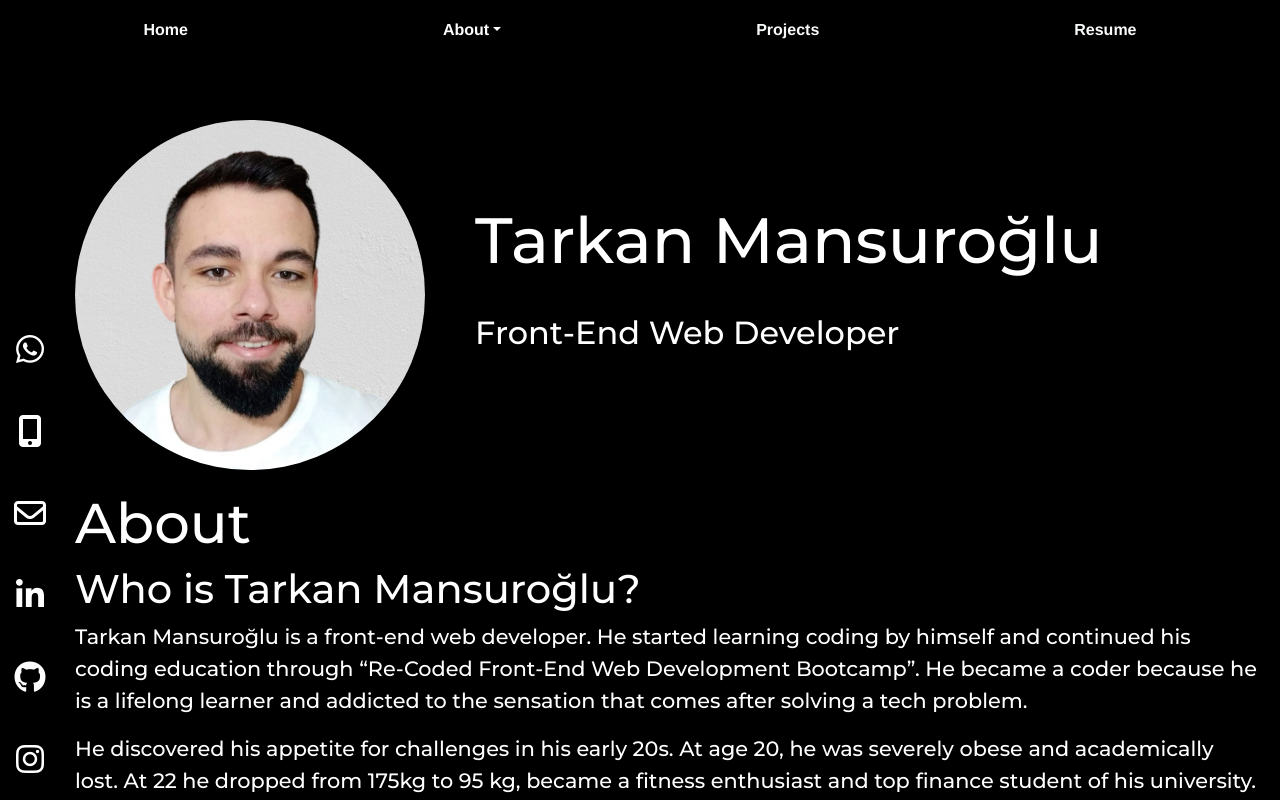
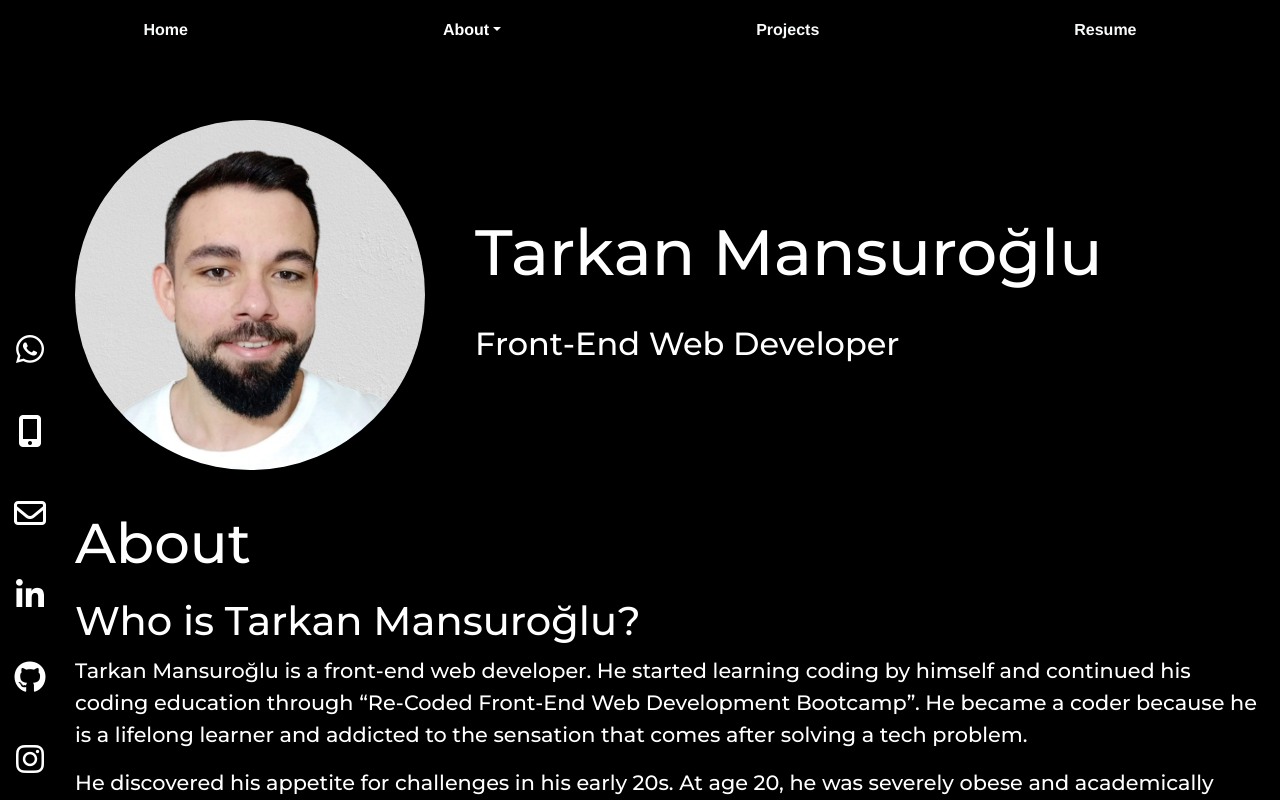
Before and after one commit to tmansuroglu/portfolio, a React (Create React App) app: page / in a window 1280 px wide. Shown: the top 800 px of the page. Built offline with nearby package versions, Linux system fonts and the light colour scheme.

Commit message:
style: add margins to headers

```diff
--- a/src/assets/_global-stlyes.scss
+++ b/src/assets/_global-stlyes.scss
@@ -55,6 +55,7 @@ h1 {
 }
 
 h2 {
+  margin: 20px 0;
   font-size: 4rem;
   @media only screen and (max-width: $xxl) {
     font-size: 3.5rem;
@@ -74,6 +75,7 @@ h2 {
 }
 
 h3 {
+  margin: 10px 0;
   font-size: 2.5rem;
   @media only screen and (max-width: $lg) {
     font-size: 2.1rem;
--- a/src/components/Introduction/index.scss
+++ b/src/components/Introduction/index.scss
@@ -1,7 +1,6 @@
 @import '../../assets/variables';
 
 .loop {
-  height: 55px;
   margin-top: 30px;
   font-size: 2rem;
   @media only screen and (max-width: $md) {
```
